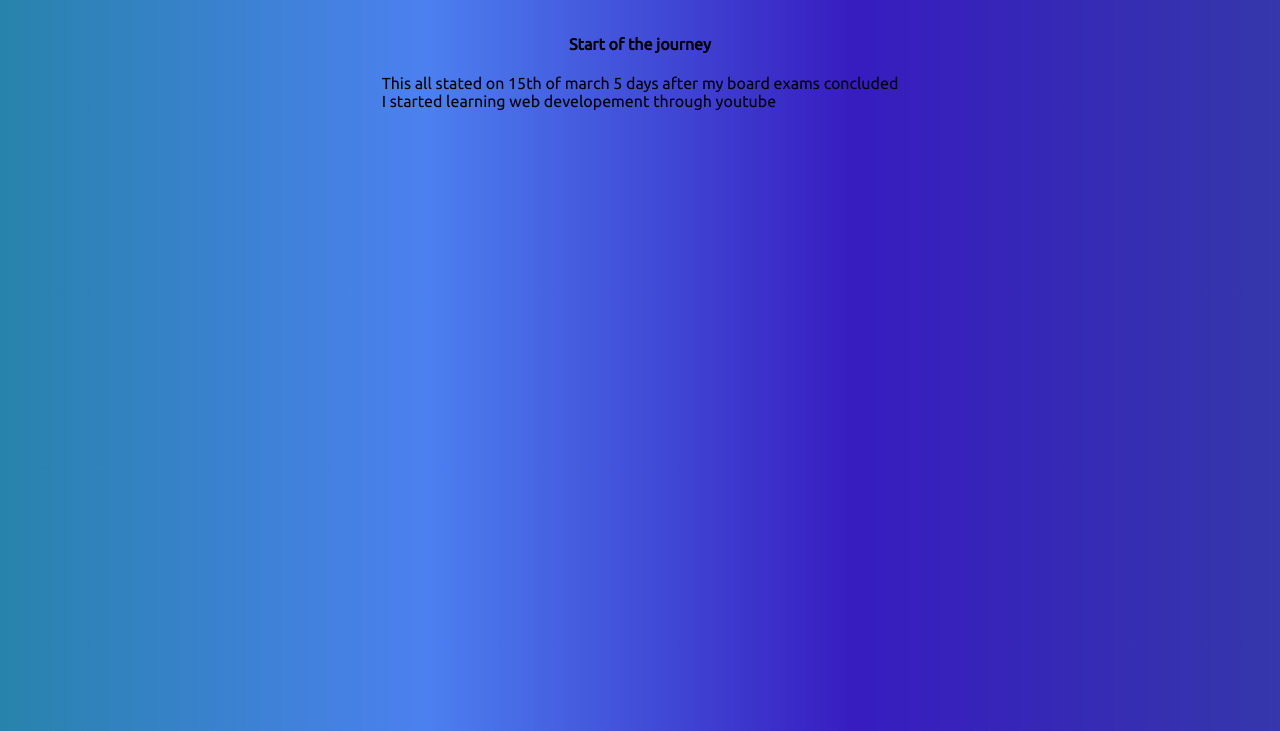
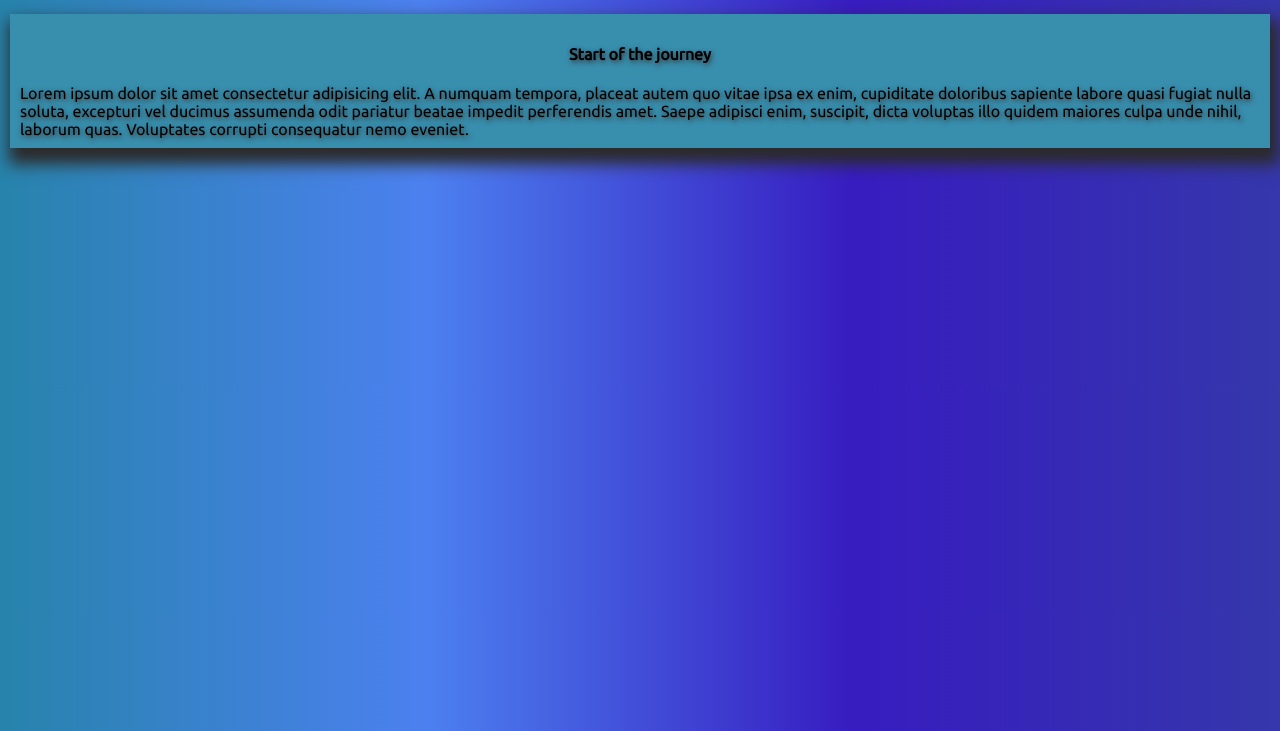
Before and after one commit to Rishab1023/Progress-website, a plain HTML site: page index.html in a window 1280 px wide. Shown: the part 69-800 px from the top of the page. Drawn offline with Linux system fonts and the light colour scheme.

Commit message:
Update index.html

```diff
--- a/index.html
+++ b/index.html
@@ -15,11 +15,10 @@
             <h1 id="title">WELCOME TO MY JOURNEY OF LEARNING WEB DEVELOPEMENT</h1>
         </header>
     </div>
-    <div>
+    <div class="content">
         <main class="maincontent">
             <h4 id="head">Start of the journey</h4>
-            This all stated on 15th of march 5 days after my board exams concluded
-            <br>I started learning web developement through youtube
+           Lorem ipsum dolor sit amet consectetur adipisicing elit. A numquam tempora, placeat autem quo vitae ipsa ex enim, cupiditate doloribus sapiente labore quasi fugiat nulla soluta, excepturi vel ducimus assumenda odit pariatur beatae impedit perferendis amet. Saepe adipisci enim, suscipit, dicta voluptas illo quidem maiores culpa unde nihil, laborum quas. Voluptates corrupti consequatur nemo eveniet.
         </main>
     </div>
 </body>
```
